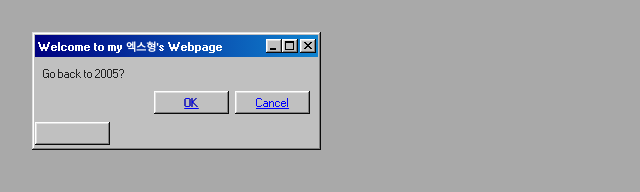
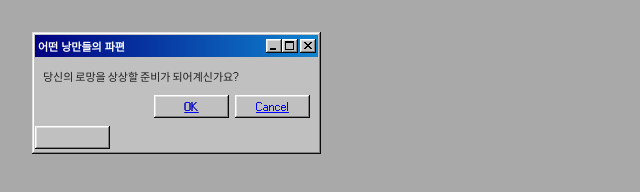
Before and after one commit to kcy7888/chobab36, a plain HTML site: page index.html in a window 1280 px wide. Shown: the whole page, without its empty margins (0-640 px from the left). Drawn offline with nearby package versions, Linux system fonts and the light colour scheme.

Commit message:
Update index.html

```diff
--- a/index.html
+++ b/index.html
@@ -21,7 +21,7 @@ body {
     <div class="window" style="margin: 32px; width: 283px">
       <div class="title-bar">
         <div class="title-bar-text">
-          Welcome to my 엑스형's Webpage
+         어떤 낭만들의 파편
         </div>
 
         <div class="title-bar-controls">
@@ -31,10 +31,10 @@ body {
         </div>
       </div>
       <div class="window-body">
-        <p>Go back to 2005?</p>
+        <p>당신의 로망을 상상할 준비가 되어계신가요?</p>
         <section class="field-row" style="justify-content: flex-end">
           <button><a href = "catchedAlert()"> OK </a></button>
-          <button><a href="index.html">Cancel</a></button>
+          <button><a href = "index.html">Cancel</a></button>
         </section>
 
     </div>
```
